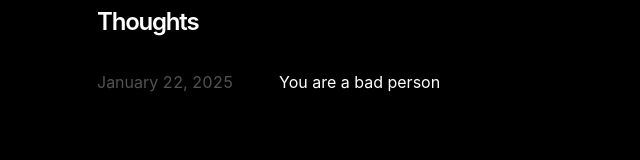
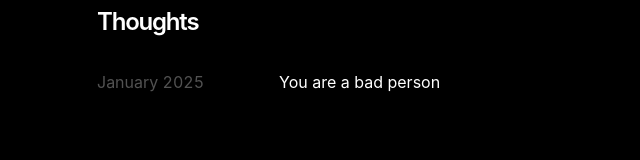
Before and after one commit to Raikhen/portfolio, a Next.js app: page /blog in a window 1280 px wide. Shown: the part 130-290 px from the top of the page, without its empty margins (255-895 px from the left). Built offline with nearby package versions, Linux system fonts and the light colour scheme.

Commit message:
Make the date format match across pages

```diff
--- a/app/blog/utils.ts
+++ b/app/blog/utils.ts
@@ -78,7 +78,7 @@ export function formatDate(date: string, includeRelative = false) {
 
   let fullDate = targetDate.toLocaleString('en-us', {
     month: 'long',
-    day: 'numeric',
+    // day: 'numeric',
     year: 'numeric',
   })
 
--- a/app/components/posts.tsx
+++ b/app/components/posts.tsx
@@ -17,10 +17,9 @@ export function BlogPosts() {
           return 1
         })
         .map((post) => (
-          <Link
+          <div
             key={post.slug}
             className="flex flex-col space-y-1 mb-4"
-            href={`/blog/${post.slug}`}
           >
             <div className="w-full flex flex-col md:flex-row space-x-0 md:space-x-2">
               <p className="text-neutral-600 dark:text-neutral-400 w-[160px] tabular-nums">
@@ -30,7 +29,7 @@ export function BlogPosts() {
                 {post.metadata.title}
               </StyledLink>
             </div>
-          </Link>
+          </div>
         ))}
     </div>
   )
```
